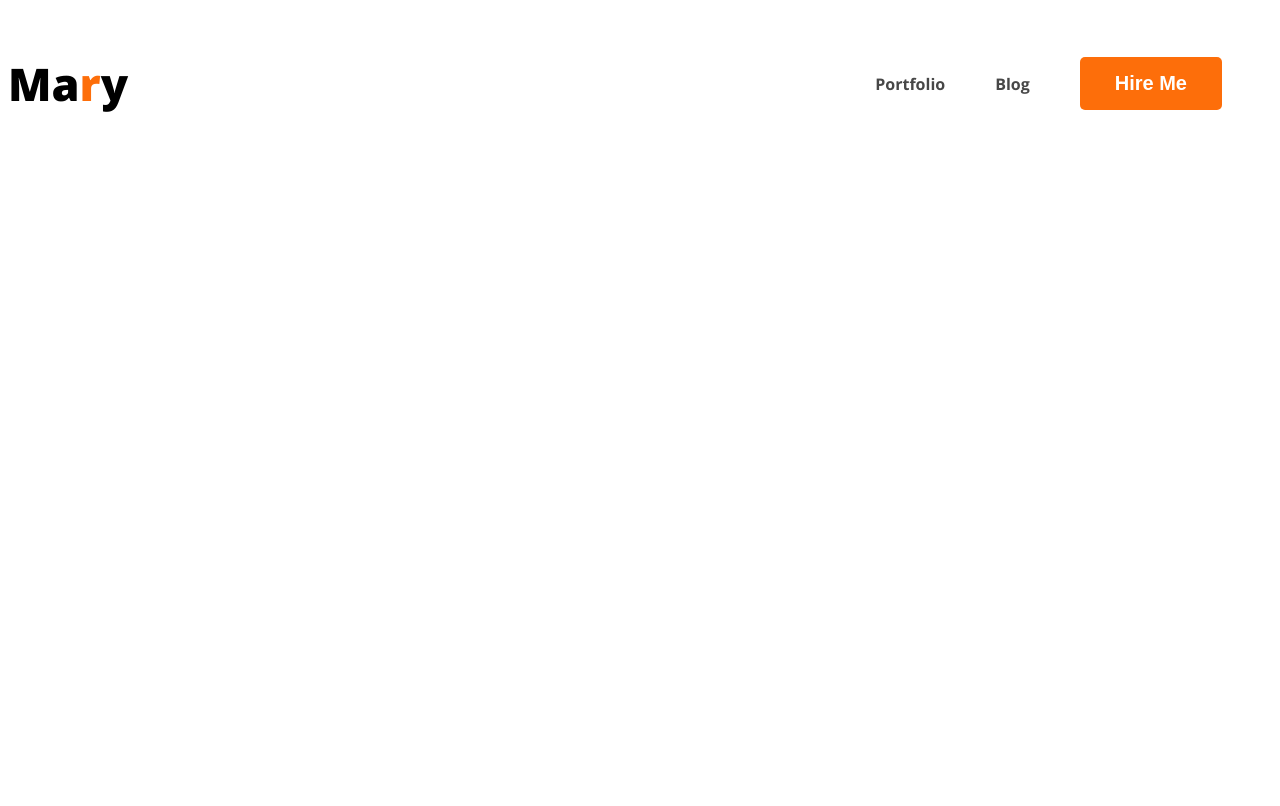
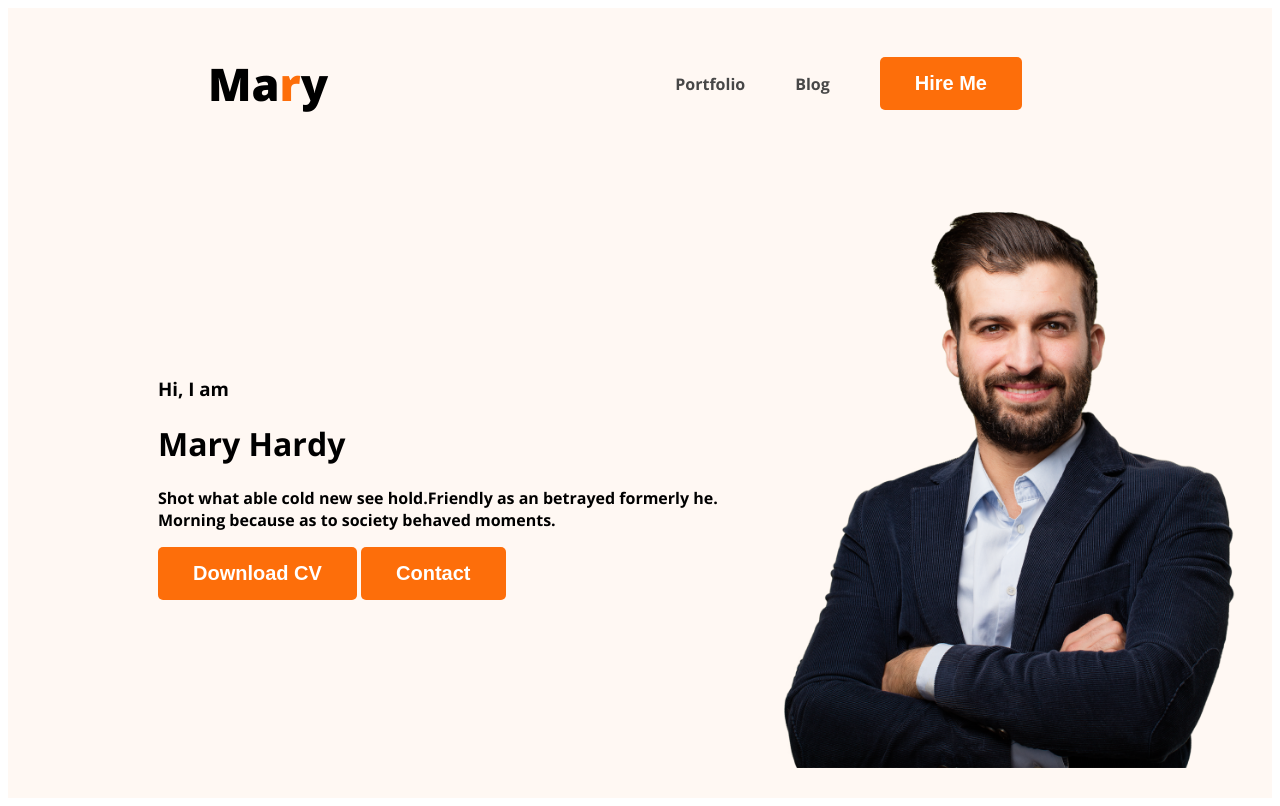
Before and after one commit to mizanurict/web-developer-portfolio, a plain HTML site: page index.html in a window 1280 px wide. Drawn offline with nearby package versions, Linux system fonts and the light colour scheme.

Commit message:
add banner and profile pic

```diff
--- a/css/portfolio.css
+++ b/css/portfolio.css
@@ -2,10 +2,13 @@ body {
   font-family: "Lato", sans-serif;
   font-family: "Open Sans", sans-serif;
 }
+
+/* nav related style    */
 nav {
   display: flex;
   justify-content: space-between;
   align-items: center;
+  margin: 0 200px;
 }
 .nav-title {
   color: black;
@@ -39,3 +42,17 @@ nav a {
   font-weight: 700;
   padding: 15px 35px;
 }
+
+/* header related style  */
+.header{
+    background-color: #FFF8F3;;
+}
+
+.banner{
+    padding: 30px 30px 30px 150px;
+    display: flex;
+    align-items: center;
+}
+.banner .profile-pic{
+    width: 500px;
+}
--- a/index.html
+++ b/index.html
@@ -12,7 +12,7 @@
     <link rel="stylesheet" href="css/portfolio.css">
 </head>
 <body>
-    <header>
+    <header class="header">
         <nav>
             <h3 class="nav-title">Ma<span class="primary-text">r</span>y</h3>
             <ul>
@@ -21,6 +21,16 @@
                 <li><button class="btn-primary">Hire Me</button></li>
             </ul>
         </nav>
+        <div class="banner">
+            <div class="banner-content">
+                <h3 class="banner-greeting">Hi, I  am</h3>
+                <h1 class="banner-title">Mary Hardy</h1>
+                <p>Shot what able cold new see hold.Friendly as an betrayed formerly he. Morning because as to society behaved moments.</p>
+                <button class="btn-primary">Download CV</button>
+                <button class="btn-primary">Contact</button>
+            </div>
+            <img class="profile-pic" src="images/hardy.png" alt="">
+        </div>
     </header>
     <main></main>
     <footer></footer>
```
